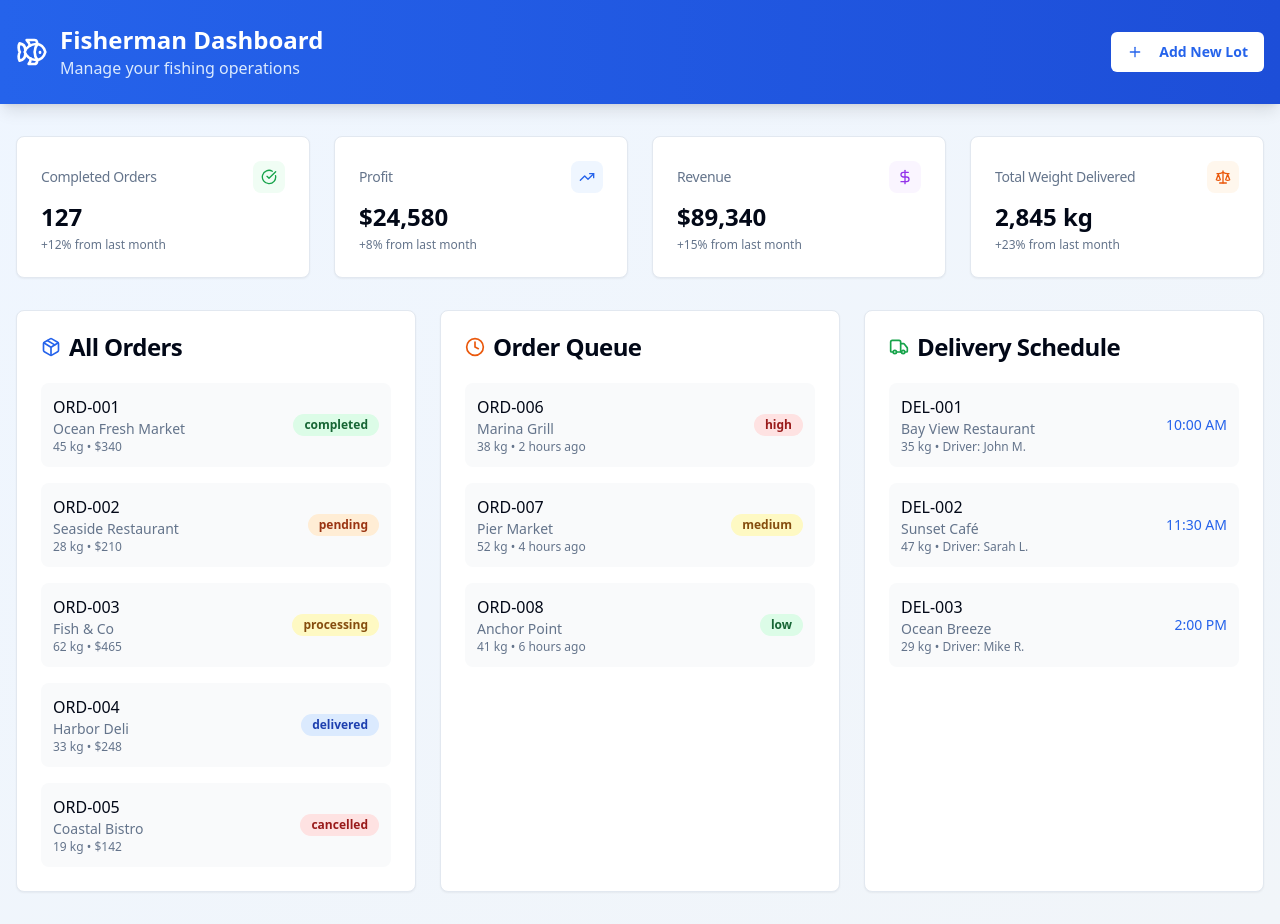
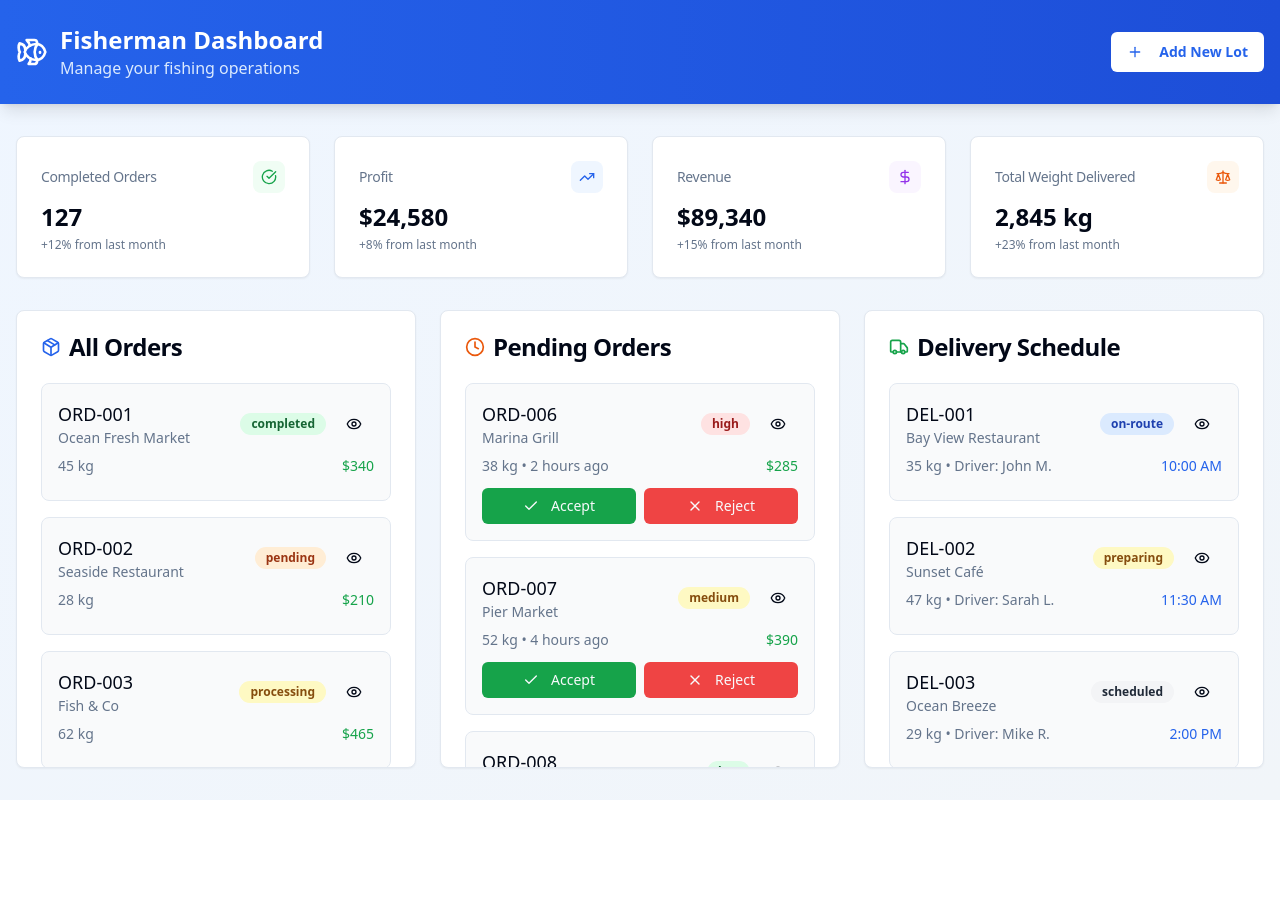
Before and after one commit to yash-2928/order-flow-harbor-view, a React (Vite) app: page / in a window 1280 px wide. After the commit the page ends 800 px from the top, so only its background shows below. Built offline with nearby package versions, Linux system fonts and the light colour scheme.

Commit message:
Enhance order management
Improve order acceptance/rejection and add more details.

```diff
--- a/src/components/OrderLists.tsx
+++ b/src/components/OrderLists.tsx
@@ -1,26 +1,146 @@
 
 import { Card, CardContent, CardHeader, CardTitle } from "@/components/ui/card";
 import { Badge } from "@/components/ui/badge";
-import { Clock, Package, Truck } from "lucide-react";
+import { Button } from "@/components/ui/button";
+import { Clock, Package, Truck, Check, X, Eye, Phone, MapPin } from "lucide-react";
+import { useState } from "react";
 
 const allOrders = [
-  { id: "ORD-001", customer: "Ocean Fresh Market", status: "completed", weight: "45 kg", value: "$340" },
-  { id: "ORD-002", customer: "Seaside Restaurant", status: "pending", weight: "28 kg", value: "$210" },
-  { id: "ORD-003", customer: "Fish & Co", status: "processing", weight: "62 kg", value: "$465" },
-  { id: "ORD-004", customer: "Harbor Deli", status: "delivered", weight: "33 kg", value: "$248" },
-  { id: "ORD-005", customer: "Coastal Bistro", status: "cancelled", weight: "19 kg", value: "$142" }
+  {
+    id: "ORD-001",
+    customer: "Ocean Fresh Market",
+    status: "completed",
+    weight: "45 kg",
+    value: "$340",
+    phone: "+1 (555) 123-4567",
+    address: "123 Harbor St, Coastal City",
+    fishType: "Salmon, Tuna",
+    orderDate: "2024-01-05",
+    deliveryDate: "2024-01-06"
+  },
+  {
+    id: "ORD-002",
+    customer: "Seaside Restaurant",
+    status: "pending",
+    weight: "28 kg",
+    value: "$210",
+    phone: "+1 (555) 234-5678",
+    address: "456 Ocean Ave, Marina Bay",
+    fishType: "Sea Bass, Shrimp",
+    orderDate: "2024-01-06",
+    deliveryDate: "2024-01-07"
+  },
+  {
+    id: "ORD-003",
+    customer: "Fish & Co",
+    status: "processing",
+    weight: "62 kg",
+    value: "$465",
+    phone: "+1 (555) 345-6789",
+    address: "789 Pier Rd, Fisherman's Wharf",
+    fishType: "Cod, Mackerel, Prawns",
+    orderDate: "2024-01-04",
+    deliveryDate: "2024-01-06"
+  },
+  {
+    id: "ORD-004",
+    customer: "Harbor Deli",
+    status: "delivered",
+    weight: "33 kg",
+    value: "$248",
+    phone: "+1 (555) 456-7890",
+    address: "321 Dock St, Harbor View",
+    fishType: "Halibut, Crab",
+    orderDate: "2024-01-03",
+    deliveryDate: "2024-01-05"
+  },
+  {
+    id: "ORD-005",
+    customer: "Coastal Bistro",
+    status: "cancelled",
+    weight: "19 kg",
+    value: "$142",
+    phone: "+1 (555) 567-8901",
+    address: "654 Beach Blvd, Sunset Coast",
+    fishType: "Scallops, Lobster",
+    orderDate: "2024-01-05",
+    deliveryDate: "2024-01-07"
+  }
 ];
 
 const orderQueue = [
-  { id: "ORD-006", customer: "Marina Grill", time: "2 hours ago", weight: "38 kg", priority: "high" },
-  { id: "ORD-007", customer: "Pier Market", time: "4 hours ago", weight: "52 kg", priority: "medium" },
-  { id: "ORD-008", customer: "Anchor Point", time: "6 hours ago", weight: "41 kg", priority: "low" }
+  {
+    id: "ORD-006",
+    customer: "Marina Grill",
+    time: "2 hours ago",
+    weight: "38 kg",
+    priority: "high",
+    value: "$285",
+    phone: "+1 (555) 678-9012",
+    address: "987 Marina Dr, Port City",
+    fishType: "Red Snapper, Mussels",
+    requestedDelivery: "Today 6:00 PM"
+  },
+  {
+    id: "ORD-007",
+    customer: "Pier Market",
+    time: "4 hours ago",
+    weight: "52 kg",
+    priority: "medium",
+    value: "$390",
+    phone: "+1 (555) 789-0123",
+    address: "147 Wharf St, Old Port",
+    fishType: "Grouper, Oysters, Clams",
+    requestedDelivery: "Tomorrow 10:00 AM"
+  },
+  {
+    id: "ORD-008",
+    customer: "Anchor Point",
+    time: "6 hours ago",
+    weight: "41 kg",
+    priority: "low",
+    value: "$308",
+    phone: "+1 (555) 890-1234",
+    address: "258 Lighthouse Rd, Cape Point",
+    fishType: "Flounder, Sea Urchin",
+    requestedDelivery: "Tomorrow 2:00 PM"
+  }
 ];
 
 const deliverySchedule = [
-  { id: "DEL-001", customer: "Bay View Restaurant", time: "10:00 AM", weight: "35 kg", driver: "John M." },
-  { id: "DEL-002", customer: "Sunset Café", time: "11:30 AM", weight: "47 kg", driver: "Sarah L." },
-  { id: "DEL-003", customer: "Ocean Breeze", time: "2:00 PM", weight: "29 kg", driver: "Mike R." }
+  {
+    id: "DEL-001",
+    customer: "Bay View Restaurant",
+    time: "10:00 AM",
+    weight: "35 kg",
+    driver: "John M.",
+    phone: "+1 (555) 901-2345",
+    address: "369 Bay View Dr, Coastal Heights",
+    fishType: "Salmon, Crab Cakes",
+    status: "on-route"
+  },
+  {
+    id: "DEL-002",
+    customer: "Sunset Café",
+    time: "11:30 AM",
+    weight: "47 kg",
+    driver: "Sarah L.",
+    phone: "+1 (555) 012-3456",
+    address: "741 Sunset Blvd, Golden Coast",
+    fishType: "Tuna, Shrimp Cocktail",
+    status: "preparing"
+  },
+  {
+    id: "DEL-003",
+    customer: "Ocean Breeze",
+    time: "2:00 PM",
+    weight: "29 kg",
+    driver: "Mike R.",
+    phone: "+1 (555) 123-4567",
+    address: "852 Ocean View Rd, Sea Cliff",
+    fishType: "Sea Bass, Calamari",
+    status: "scheduled"
+  }
 ];
 
 const getStatusColor = (status: string) => {
@@ -30,6 +150,9 @@ const getStatusColor = (status: string) => {
     case "processing": return "bg-yellow-100 text-yellow-800";
     case "pending": return "bg-orange-100 text-orange-800";
     case "cancelled": return "bg-red-100 text-red-800";
+    case "on-route": return "bg-blue-100 text-blue-800";
+    case "preparing": return "bg-yellow-100 text-yellow-800";
+    case "scheduled": return "bg-gray-100 text-gray-800";
     default: return "bg-gray-100 text-gray-800";
   }
 };
@@ -44,6 +167,22 @@ const getPriorityColor = (priority: string) => {
 };
 
 export const OrderLists = () => {
+  const [expandedOrder, setExpandedOrder] = useState<string | null>(null);
+
+  const handleAcceptOrder = (orderId: string) => {
+    console.log(`Accepting order: ${orderId}`);
+    // Here you would typically make an API call to accept the order
+  };
+
+  const handleRejectOrder = (orderId: string) => {
+    console.log(`Rejecting order: ${orderId}`);
+    // Here you would typically make an API call to reject the order
+  };
+
+  const toggleOrderDetails = (orderId: string) => {
+    setExpandedOrder(expandedOrder === orderId ? null : orderId);
+  };
+
   return (
     <div className="grid grid-cols-1 lg:grid-cols-3 gap-6">
       {/* All Orders */}
@@ -54,41 +193,122 @@ export const OrderLists = () => {
             <span>All Orders</span>
           </CardTitle>
         </CardHeader>
-        <CardContent className="space-y-4">
+        <CardContent className="space-y-4 max-h-96 overflow-y-auto">
           {allOrders.map((order) => (
-            <div key={order.id} className="flex items-center justify-between p-3 bg-gray-50 rounded-lg hover:bg-gray-100 transition-colors">
+            <div key={order.id} className="border rounded-lg p-4 bg-gray-50 hover:bg-gray-100 transition-colors">
+              <div className="flex items-center justify-between mb-2">
                 <div className="flex-1">
-                <div className="font-medium">{order.id}</div>
+                  <div className="font-medium text-lg">{order.id}</div>
                   <div className="text-sm text-muted-foreground">{order.customer}</div>
-                <div className="text-xs text-muted-foreground">{order.weight} • {order.value}</div>
                 </div>
+                <div className="flex items-center space-x-2">
                   <Badge className={getStatusColor(order.status)}>
                     {order.status}
                   </Badge>
+                  <Button
+                    variant="ghost"
+                    size="sm"
+                    onClick={() => toggleOrderDetails(order.id)}
+                  >
+                    <Eye className="h-4 w-4" />
+                  </Button>
+                </div>
+              </div>
+
+              <div className="flex justify-between text-sm text-muted-foreground mb-2">
+                <span>{order.weight}</span>
+                <span className="font-medium text-green-600">{order.value}</span>
+              </div>
+
+              {expandedOrder === order.id && (
+                <div className="mt-3 pt-3 border-t border-gray-200 space-y-2 text-sm">
+                  <div className="flex items-center space-x-2">
+                    <Phone className="h-4 w-4 text-gray-500" />
+                    <span>{order.phone}</span>
+                  </div>
+                  <div className="flex items-start space-x-2">
+                    <MapPin className="h-4 w-4 text-gray-500 mt-0.5" />
+                    <span>{order.address}</span>
+                  </div>
+                  <div><strong>Fish Type:</strong> {order.fishType}</div>
+                  <div><strong>Order Date:</strong> {order.orderDate}</div>
+                  <div><strong>Delivery Date:</strong> {order.deliveryDate}</div>
+                </div>
+              )}
             </div>
           ))}
         </CardContent>
       </Card>
 
-      {/* Order Queue */}
+      {/* Order Queue - Pending Orders */}
       <Card className="hover:shadow-lg transition-shadow duration-300">
         <CardHeader>
           <CardTitle className="flex items-center space-x-2">
             <Clock className="h-5 w-5 text-orange-600" />
-            <span>Order Queue</span>
+            <span>Pending Orders</span>
           </CardTitle>
         </CardHeader>
-        <CardContent className="space-y-4">
+        <CardContent className="space-y-4 max-h-96 overflow-y-auto">
           {orderQueue.map((order) => (
-            <div key={order.id} className="flex items-center justify-between p-3 bg-gray-50 rounded-lg hover:bg-gray-100 transition-colors">
+            <div key={order.id} className="border rounded-lg p-4 bg-gray-50 hover:bg-gray-100 transition-colors">
+              <div className="flex items-center justify-between mb-2">
                 <div className="flex-1">
-                <div className="font-medium">{order.id}</div>
+                  <div className="font-medium text-lg">{order.id}</div>
                   <div className="text-sm text-muted-foreground">{order.customer}</div>
-                <div className="text-xs text-muted-foreground">{order.weight} • {order.time}</div>
                 </div>
+                <div className="flex items-center space-x-2">
                   <Badge className={getPriorityColor(order.priority)}>
                     {order.priority}
                   </Badge>
+                  <Button
+                    variant="ghost"
+                    size="sm"
+                    onClick={() => toggleOrderDetails(order.id)}
+                  >
+                    <Eye className="h-4 w-4" />
+                  </Button>
+                </div>
+              </div>
+
+              <div className="flex justify-between text-sm text-muted-foreground mb-3">
+                <span>{order.weight} • {order.time}</span>
+                <span className="font-medium text-green-600">{order.value}</span>
+              </div>
+
+              {expandedOrder === order.id && (
+                <div className="mb-3 pb-3 border-b border-gray-200 space-y-2 text-sm">
+                  <div className="flex items-center space-x-2">
+                    <Phone className="h-4 w-4 text-gray-500" />
+                    <span>{order.phone}</span>
+                  </div>
+                  <div className="flex items-start space-x-2">
+                    <MapPin className="h-4 w-4 text-gray-500 mt-0.5" />
+                    <span>{order.address}</span>
+                  </div>
+                  <div><strong>Fish Type:</strong> {order.fishType}</div>
+                  <div><strong>Requested Delivery:</strong> {order.requestedDelivery}</div>
+                </div>
+              )}
+
+              <div className="flex space-x-2">
+                <Button
+                  size="sm"
+                  className="flex-1 bg-green-600 hover:bg-green-700"
+                  onClick={() => handleAcceptOrder(order.id)}
+                >
+                  <Check className="h-4 w-4 mr-1" />
+                  Accept
+                </Button>
+                <Button
+                  size="sm"
+                  variant="destructive"
+                  className="flex-1"
+                  onClick={() => handleRejectOrder(order.id)}
+                >
+                  <X className="h-4 w-4 mr-1" />
+                  Reject
+                </Button>
+              </div>
             </div>
           ))}
         </CardContent>
@@ -102,17 +322,50 @@ export const OrderLists = () => {
             <span>Delivery Schedule</span>
           </CardTitle>
         </CardHeader>
-        <CardContent className="space-y-4">
+        <CardContent className="space-y-4 max-h-96 overflow-y-auto">
           {deliverySchedule.map((delivery) => (
-            <div key={delivery.id} className="flex items-center justify-between p-3 bg-gray-50 rounded-lg hover:bg-gray-100 transition-colors">
+            <div key={delivery.id} className="border rounded-lg p-4 bg-gray-50 hover:bg-gray-100 transition-colors">
+              <div className="flex items-center justify-between mb-2">
                 <div className="flex-1">
-                <div className="font-medium">{delivery.id}</div>
+                  <div className="font-medium text-lg">{delivery.id}</div>
                   <div className="text-sm text-muted-foreground">{delivery.customer}</div>
-                <div className="text-xs text-muted-foreground">{delivery.weight} • Driver: {delivery.driver}</div>
                 </div>
+                <div className="flex items-center space-x-2">
+                  <Badge className={getStatusColor(delivery.status)}>
+                    {delivery.status}
+                  </Badge>
+                  <Button
+                    variant="ghost"
+                    size="sm"
+                    onClick={() => toggleOrderDetails(delivery.id)}
+                  >
+                    <Eye className="h-4 w-4" />
+                  </Button>
+                </div>
+              </div>
+
+              <div className="flex justify-between text-sm text-muted-foreground mb-2">
+                <span>{delivery.weight} • Driver: {delivery.driver}</span>
                 <div className="text-right">
                   <div className="text-sm font-medium text-blue-600">{delivery.time}</div>
                 </div>
+              </div>
+
+              {expandedOrder === delivery.id && (
+                <div className="mt-3 pt-3 border-t border-gray-200 space-y-2 text-sm">
+                  <div className="flex items-center space-x-2">
+                    <Phone className="h-4 w-4 text-gray-500" />
+                    <span>{delivery.phone}</span>
+                  </div>
+                  <div className="flex items-start space-x-2">
+                    <MapPin className="h-4 w-4 text-gray-500 mt-0.5" />
+                    <span>{delivery.address}</span>
+                  </div>
+                  <div><strong>Fish Type:</strong> {delivery.fishType}</div>
+                  <div><strong>Driver:</strong> {delivery.driver}</div>
+                  <div><strong>Status:</strong> {delivery.status}</div>
+                </div>
+              )}
             </div>
           ))}
         </CardContent>
```
Lines whose indentation alone changed are shown as unchanged.
